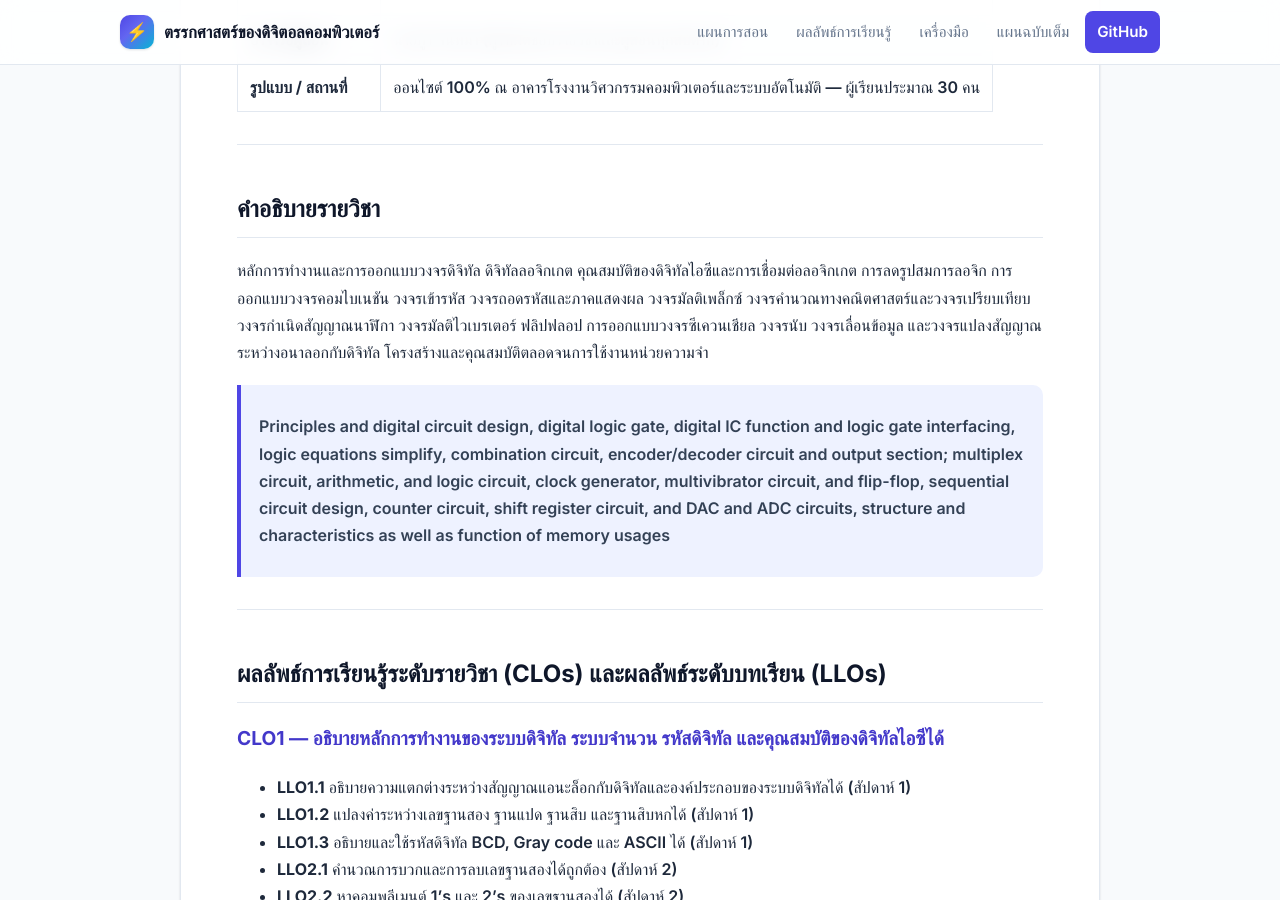
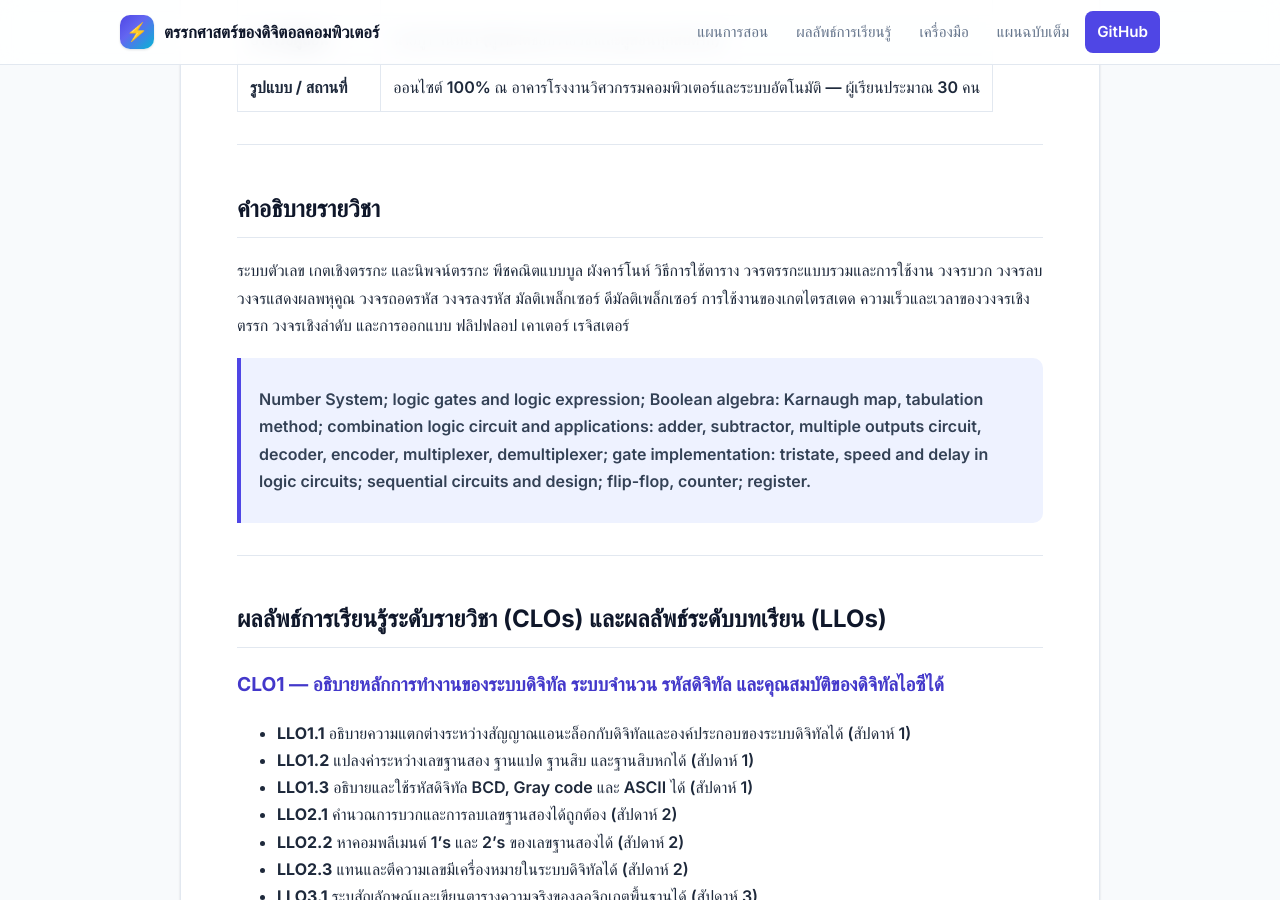
Before and after one commit to alfaXphoori/DigitalComputer, a Jekyll site: the page built from weekly-lesson-plan.md, in a window 1280 px wide and 900 px high, scrolled down 505 px. Built offline with Jekyll 4.4.1, drawn with Linux system fonts in a browser that asks for light colours; some web fonts are replaced; our own code applies the rules of GitHub Pages for plain Markdown files.

Commit message:
Update course description to official syllabus text (TH/EN)
Replace description in index.html and weekly-lesson-plan.md with the
official course description for ตรรกศาสตร์ของดิจิตอลคอมพิวเตอร์.

Co-Authored-By: Claude Opus 4.8 <noreply@anthropic.com>

```diff
--- a/index.html
+++ b/index.html
@@ -33,8 +33,8 @@ title: หน้าแรก
       <p>Course Description</p>
     </div>
     <div class="desc">
-      <p class="desc__th">หลักการทำงานและการออกแบบวงจรดิจิทัล ดิจิทัลลอจิกเกต คุณสมบัติของดิจิทัลไอซีและการเชื่อมต่อลอจิกเกต การลดรูปสมการลอจิก การออกแบบวงจรคอมไบเนชัน วงจรเข้ารหัส วงจรถอดรหัสและภาคแสดงผล วงจรมัลติเพล็กซ์ วงจรคำนวณทางคณิตศาสตร์และวงจรเปรียบเทียบ วงจรกำเนิดสัญญาณนาฬิกา วงจรมัลติไวเบรเตอร์ ฟลิปฟลอป การออกแบบวงจรซีเควนเชียล วงจรนับ วงจรเลื่อนข้อมูล และวงจรแปลงสัญญาณระหว่างอนาลอกกับดิจิทัล โครงสร้างและคุณสมบัติตลอดจนการใช้งานหน่วยความจำ</p>
-      <p class="desc__en">Principles and digital circuit design, digital logic gate, digital IC function and logic gate interfacing, logic equations simplify, combination circuit, encoder/decoder circuit and output section; multiplex circuit, arithmetic, and logic circuit, clock generator, multivibrator circuit, and flip-flop, sequential circuit design, counter circuit, shift register circuit, and DAC and ADC circuits, structure and characteristics as well as function of memory usages.</p>
+      <p class="desc__th">ระบบตัวเลข เกตเชิงตรรกะ และนิพจน์ตรรกะ พีชคณิตแบบบูล ผังคาร์โนห์ วิธีการใช้ตาราง วจรตรรกะแบบรวมและการใช้งาน วงจรบวก วงจรลบ วงจรแสดงผลพหุคูณ วงจรถอดรหัส วงจรลงรหัส มัลติเพล็กเซอร์ ดีมัลติเพล็กเซอร์ การใช้งานของเกตไตรสเตด ความเร็วและเวลาของวงจรเชิงตรรก วงจรเชิงลําดับ และการออกแบบ ฟลิปฟลอป เคาเตอร์ เรจิสเตอร์</p>
+      <p class="desc__en">Number System; logic gates and logic expression; Boolean algebra: Karnaugh map, tabulation method; combination logic circuit and applications: adder, subtractor, multiple outputs circuit, decoder, encoder, multiplexer, demultiplexer; gate implementation: tristate, speed and delay in logic circuits; sequential circuits and design; flip-flop, counter; register.</p>
     </div>
   </div>
 </section>
--- a/weekly-lesson-plan.md
+++ b/weekly-lesson-plan.md
@@ -14,9 +14,9 @@
 
 ## คำอธิบายรายวิชา
 
-หลักการทำงานและการออกแบบวงจรดิจิทัล ดิจิทัลลอจิกเกต คุณสมบัติของดิจิทัลไอซีและการเชื่อมต่อลอจิกเกต การลดรูปสมการลอจิก การออกแบบวงจรคอมไบเนชัน วงจรเข้ารหัส วงจรถอดรหัสและภาคแสดงผล วงจรมัลติเพล็กซ์ วงจรคำนวณทางคณิตศาสตร์และวงจรเปรียบเทียบ วงจรกำเนิดสัญญาณนาฬิกา วงจรมัลติไวเบรเตอร์ ฟลิปฟลอป การออกแบบวงจรซีเควนเชียล วงจรนับ วงจรเลื่อนข้อมูล และวงจรแปลงสัญญาณระหว่างอนาลอกกับดิจิทัล โครงสร้างและคุณสมบัติตลอดจนการใช้งานหน่วยความจำ
+ระบบตัวเลข เกตเชิงตรรกะ และนิพจน์ตรรกะ พีชคณิตแบบบูล ผังคาร์โนห์ วิธีการใช้ตาราง วจรตรรกะแบบรวมและการใช้งาน วงจรบวก วงจรลบ วงจรแสดงผลพหุคูณ วงจรถอดรหัส วงจรลงรหัส มัลติเพล็กเซอร์ ดีมัลติเพล็กเซอร์ การใช้งานของเกตไตรสเตด ความเร็วและเวลาของวงจรเชิงตรรก วงจรเชิงลําดับ และการออกแบบ ฟลิปฟลอป เคาเตอร์ เรจิสเตอร์
 
-> Principles and digital circuit design, digital logic gate, digital IC function and logic gate interfacing, logic equations simplify, combination circuit, encoder/decoder circuit and output section; multiplex circuit, arithmetic, and logic circuit, clock generator, multivibrator circuit, and flip-flop, sequential circuit design, counter circuit, shift register circuit, and DAC and ADC circuits, structure and characteristics as well as function of memory usages
+> Number System; logic gates and logic expression; Boolean algebra: Karnaugh map, tabulation method; combination logic circuit and applications: adder, subtractor, multiple outputs circuit, decoder, encoder, multiplexer, demultiplexer; gate implementation: tristate, speed and delay in logic circuits; sequential circuits and design; flip-flop, counter; register.
 
 ---
 
```
